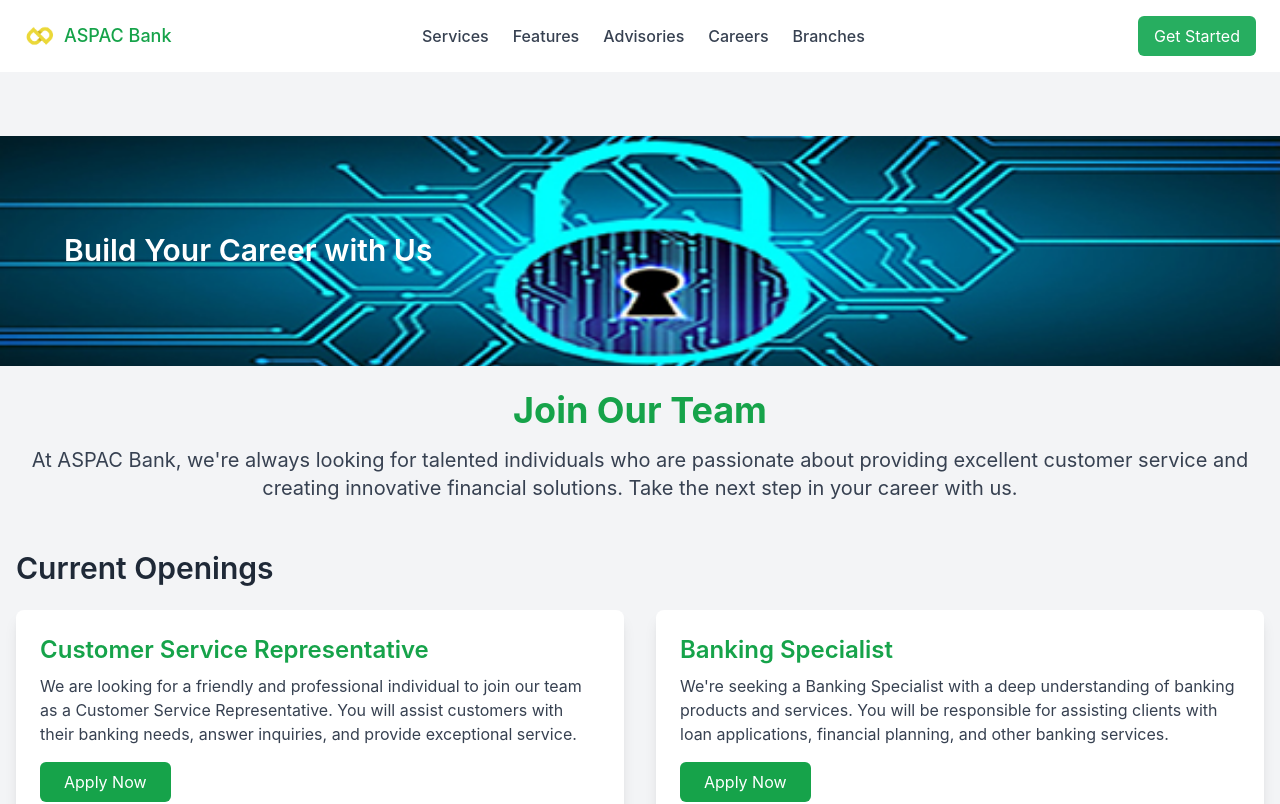
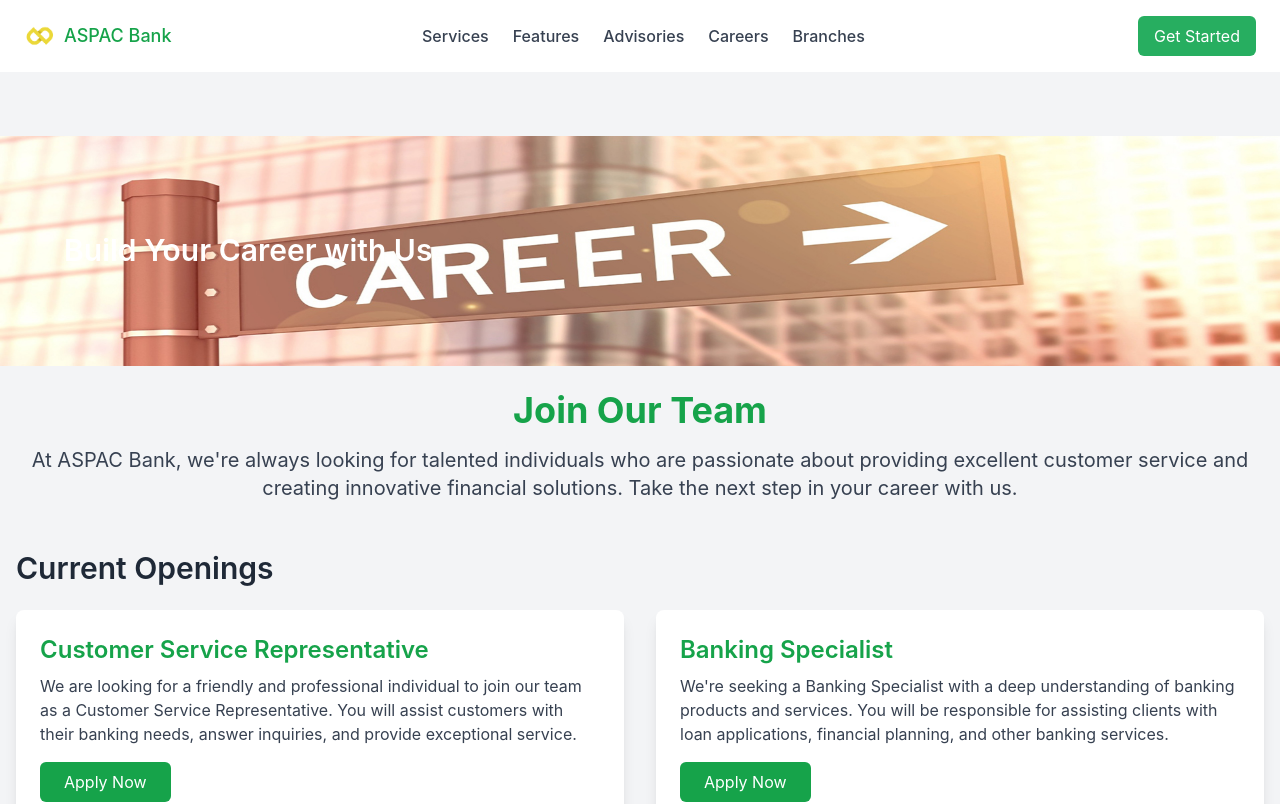
Before and after one commit to Christian-aspacbank/aspacbank, a React (Create React App) app: page /careers in a window 1280 px wide. Shown: the top 804 px of the page. Built offline with nearby package versions, Linux system fonts and the light colour scheme.

Commit message:
Update code

```diff
--- a/src/Pages/Careers.tsx
+++ b/src/Pages/Careers.tsx
@@ -13,7 +13,7 @@ const Careers: React.FC = () => {
       <div
   className="w-full text-white py-24 text-center flex items-center justify-start px-16" // Increased padding
   style={{
-    backgroundImage: "url('MAIN_1.jpg')", // Replace with your image path
+    backgroundImage: "url('Careers.jpg')", // Replace with your image path
     backgroundSize: "cover",
     backgroundPosition: "center",
   }}
```
